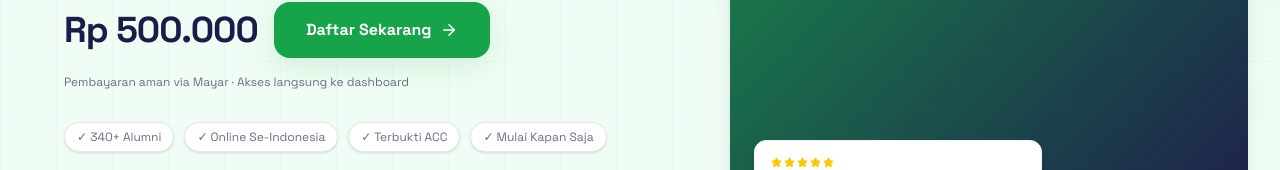
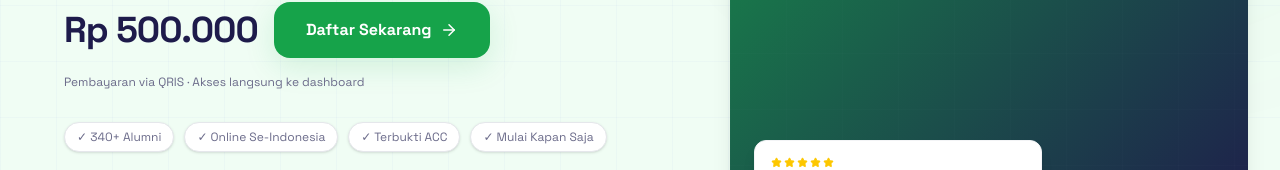
Before and after one commit to temanskripsi-oss/teman-skripsi, a Next.js app: page /fastrack in a window 1280 px wide. Shown: the part 555-725 px from the top of the page. Built offline with nearby package versions, Linux system fonts and the light colour scheme; no server answers.

Commit message:
fix: correct hero payment method text from Mayar to QRIS
Registration flow still uses manual QRIS transfer, not Mayar
integration yet.

Co-Authored-By: Claude Sonnet 5 <noreply@anthropic.com>

```diff
--- a/components/program/HeroProgram.tsx
+++ b/components/program/HeroProgram.tsx
@@ -57,7 +57,7 @@ export default function HeroProgram({ badge, breadcrumb, headline, sub, price, p
                 <ArrowRight size={18} className="group-hover:translate-x-1 transition-transform" />
               </Link>
             </div>
-            <p className="text-[#6B6B8A] text-xs mb-8">Pembayaran aman via Mayar · Akses langsung ke dashboard</p>
+            <p className="text-[#6B6B8A] text-xs mb-8">Pembayaran via QRIS · Akses langsung ke dashboard</p>
 
             <div className="flex flex-wrap gap-2.5">
               {trusts.map((t, i) => (
```
